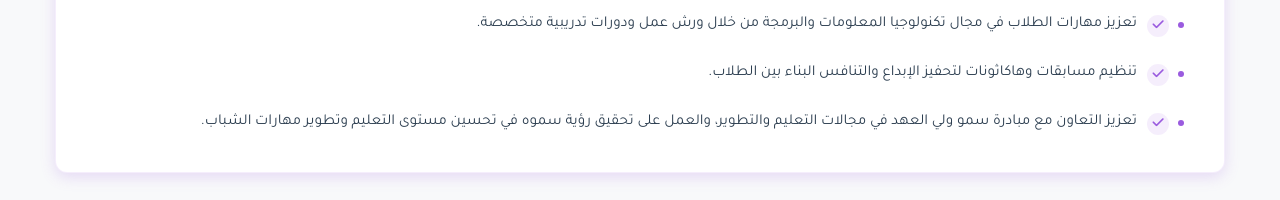
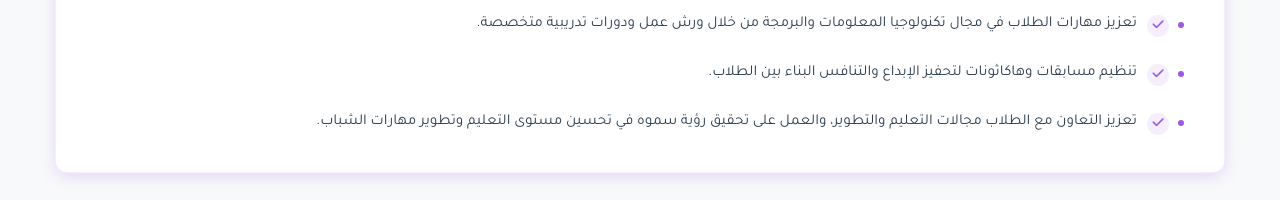
Before and after one commit to esnaadteam/esnnad-it-club, a plain HTML site: page index.html in a window 1280 px wide. Shown: the part 2176-2376 px from the top of the page. Drawn offline with nearby package versions, Linux system fonts and the light colour scheme.

Commit message:
Update index.html

```diff
--- a/index.html
+++ b/index.html
@@ -1190,7 +1190,7 @@
                         </li>
                         <li class="goal-item">
                             <span class="goal-icon"><i class="fas fa-check"></i></span>
-                            <span class="goal-text">تعزيز التعاون مع مبادرة سمو ولي العهد في مجالات التعليم والتطوير، والعمل على تحقيق رؤية سموه في تحسين مستوى التعليم وتطوير مهارات الشباب.</span>
+                            <span class="goal-text">تعزيز التعاون مع الطلاب مجالات التعليم والتطوير، والعمل على تحقيق رؤية سموه في تحسين مستوى التعليم وتطوير مهارات الشباب.</span>
                         </li>
                     </ul>
                 </div>
```
